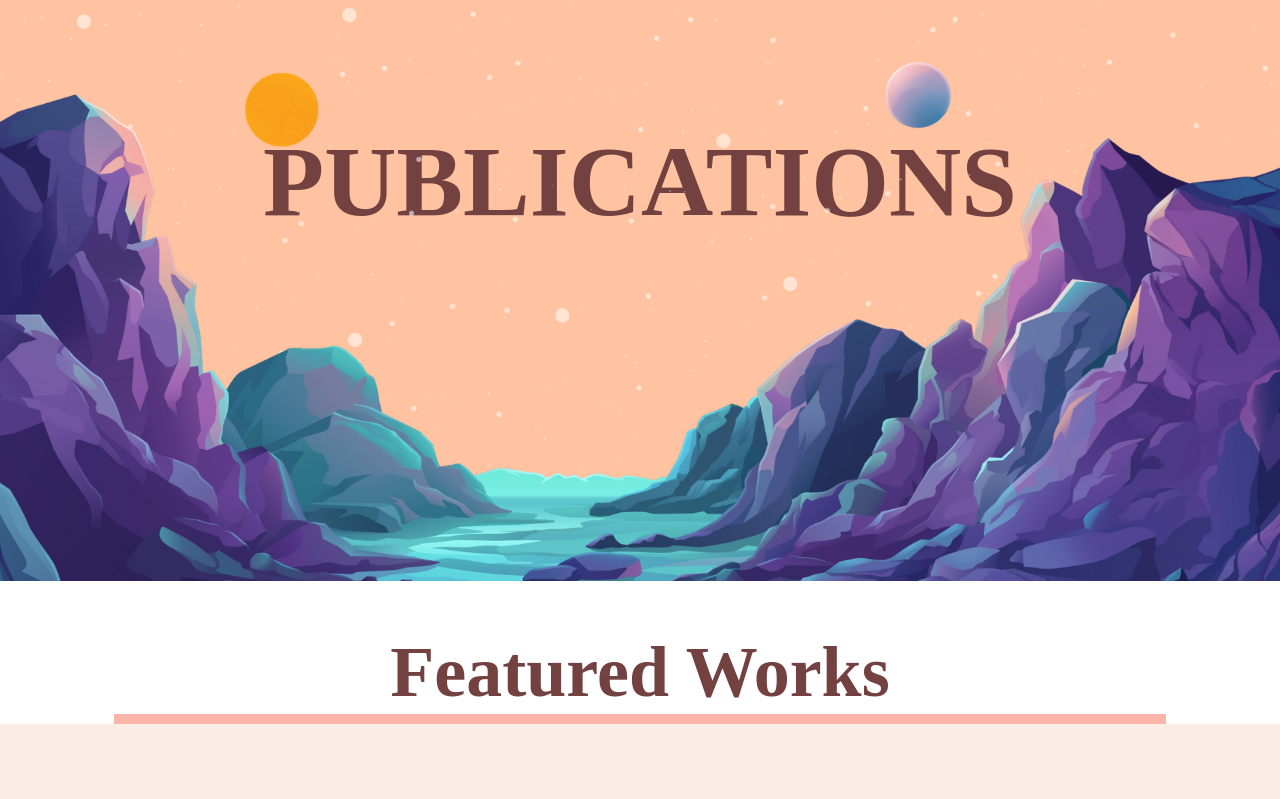
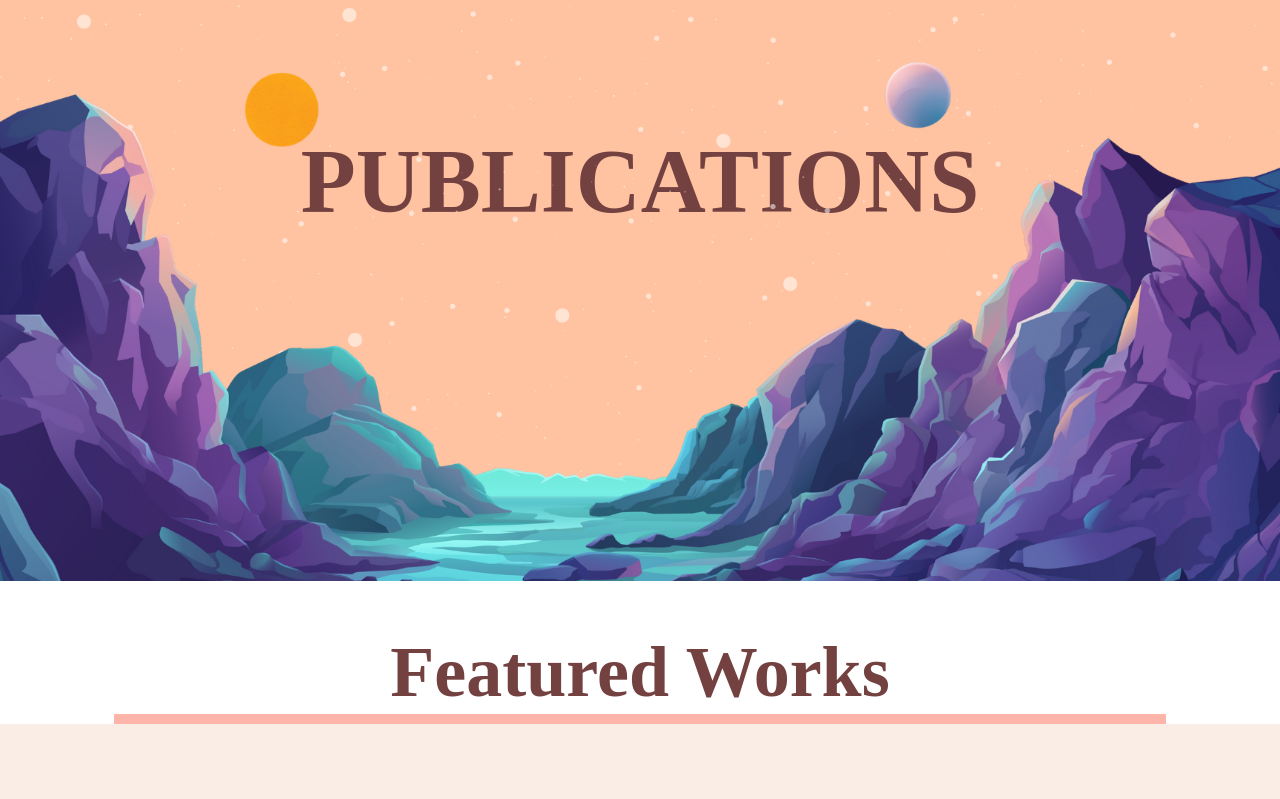
Before and after one commit to surya123-ctrl/Portfolio_Freelancing_Client, a React (Create React App) app: page / in a window 1280 px wide. Shown: the part 1019-1818 px from the top of the page. Built offline with nearby package versions, Linux system fonts and the light colour scheme; a web font is replaced by a local one.

Commit message:
changed content

```diff
--- a/src/components/parallax/Parallax.scss
+++ b/src/components/parallax/Parallax.scss
@@ -11,10 +11,10 @@
     overflow: hidden;
 
     h1 {
-        font-size: 100px;
+        font-size: 90px;
 
         @include mobile {
-            font-size: 60px;
+            font-size: 50px;
             text-align: center;
         }
     }
```
